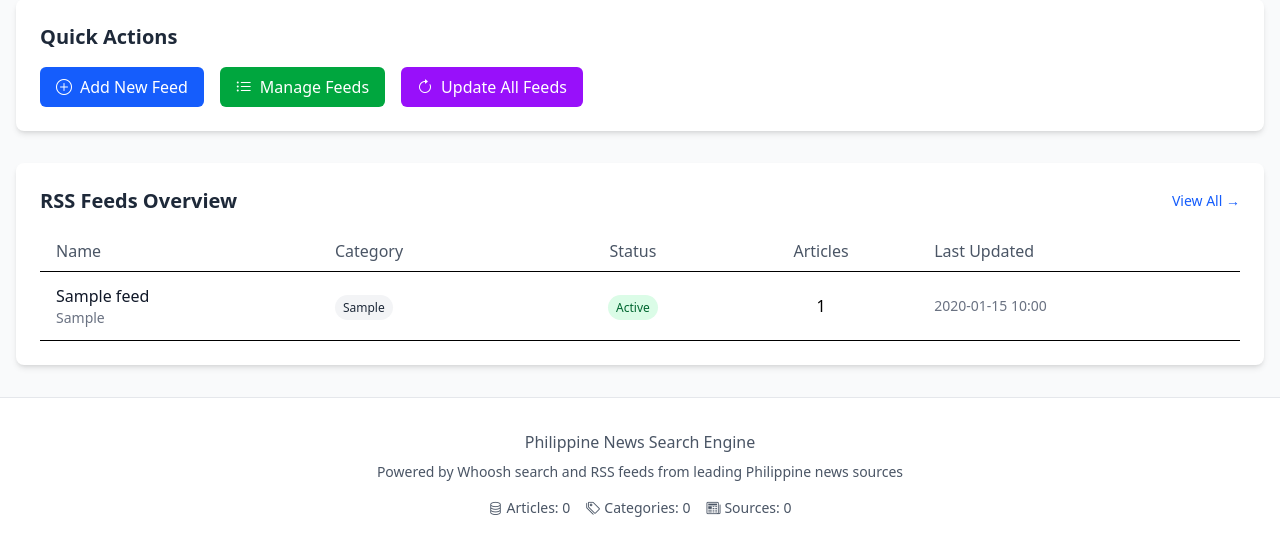
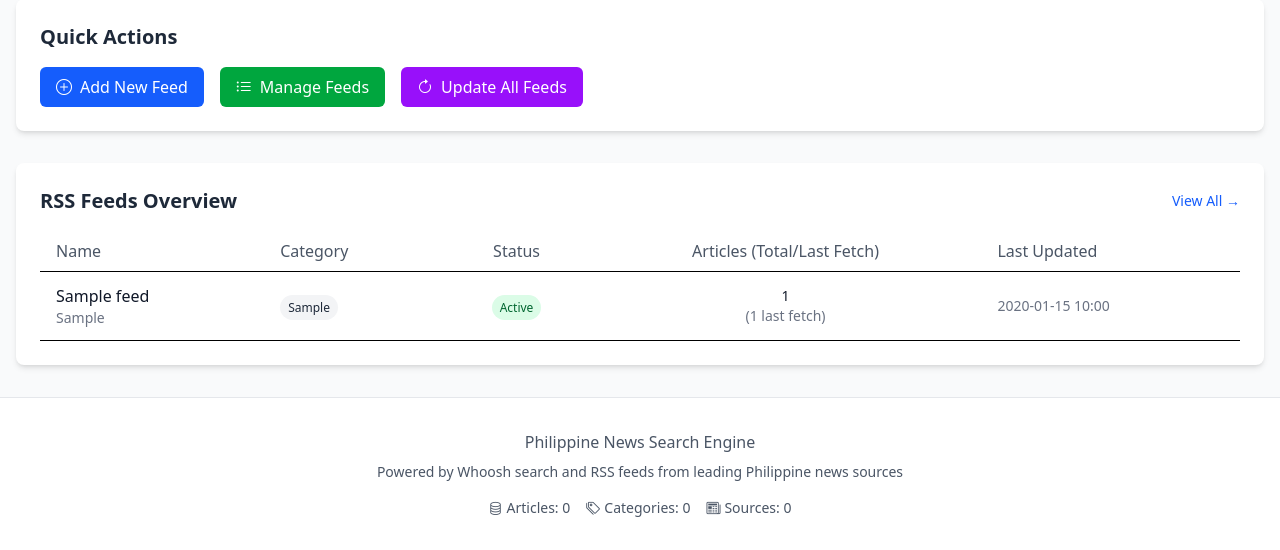
Before and after one commit to MACantara/Fact-Checker, a Flask app: page /admin/ in a window 1280 px wide. Shown: the part 330-880 px from the top of the page. Run offline with Flask 3, Linux system fonts and the light colour scheme; tables that the repository leaves empty hold one stand-in row (values such as "Sample post").

Commit message:
Enhance admin dashboard: display total article count and last fetch details for each RSS feed

```diff
--- a/app/blueprints/admin.py
+++ b/app/blueprints/admin.py
@@ -22,7 +22,11 @@ admin_bp = Blueprint('admin', __name__, url_prefix='/admin')
 def index():
     """Admin dashboard"""
     db_repo = DatabaseRepository()
-    feeds = db_repo.get_all_feeds()
+    feeds = db_repo.get_all_feeds(active_only=False)  # Get all feeds for dashboard
+
+    # Add actual article count to each feed
+    for feed in feeds:
+        feed.actual_article_count = db_repo.get_article_count_by_feed(feed.key)
 
     # Get statistics
     total_feeds = len(feeds)
--- a/app/templates/admin/dashboard.html
+++ b/app/templates/admin/dashboard.html
@@ -94,7 +94,7 @@
                         <th class="text-left py-2 px-4 font-medium text-gray-600">Name</th>
                         <th class="text-left py-2 px-4 font-medium text-gray-600">Category</th>
                         <th class="text-center py-2 px-4 font-medium text-gray-600">Status</th>
-                        <th class="text-center py-2 px-4 font-medium text-gray-600">Articles</th>
+                        <th class="text-center py-2 px-4 font-medium text-gray-600">Articles (Total/Last Fetch)</th>
                         <th class="text-left py-2 px-4 font-medium text-gray-600">Last Updated</th>
                     </tr>
                 </thead>
@@ -118,7 +118,10 @@
                             {% endif %}
                         </td>
                         <td class="py-3 px-4 text-center">
-                            <span class="font-medium">{{ feed.last_articles_count or 0 }}</span>
+                            <div class="text-sm">
+                                <div class="font-medium text-gray-900">{{ feed.actual_article_count or 0 }}</div>
+                                <div class="text-gray-500">({{ feed.last_articles_count or 0 }} last fetch)</div>
+                            </div>
                         </td>
                         <td class="py-3 px-4 text-sm text-gray-500">
                             {% if feed.last_fetched_at %}
```
